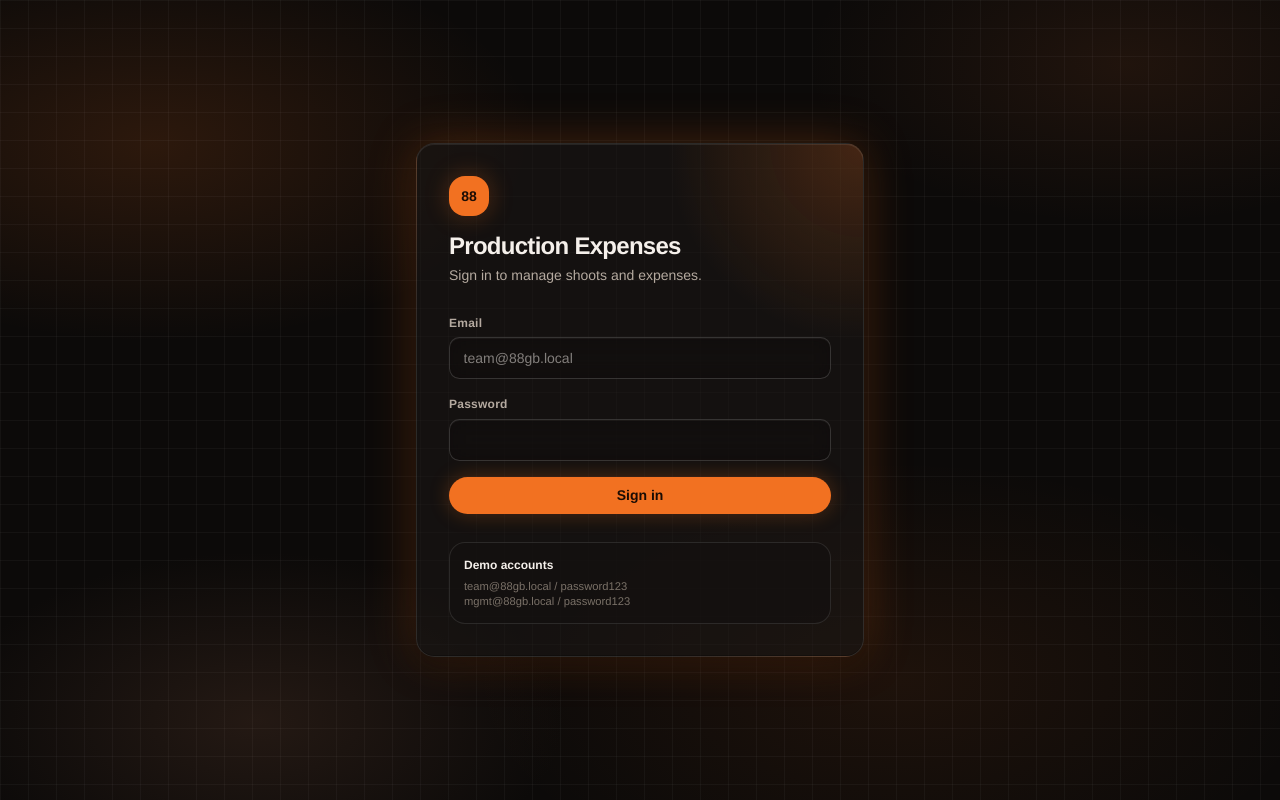
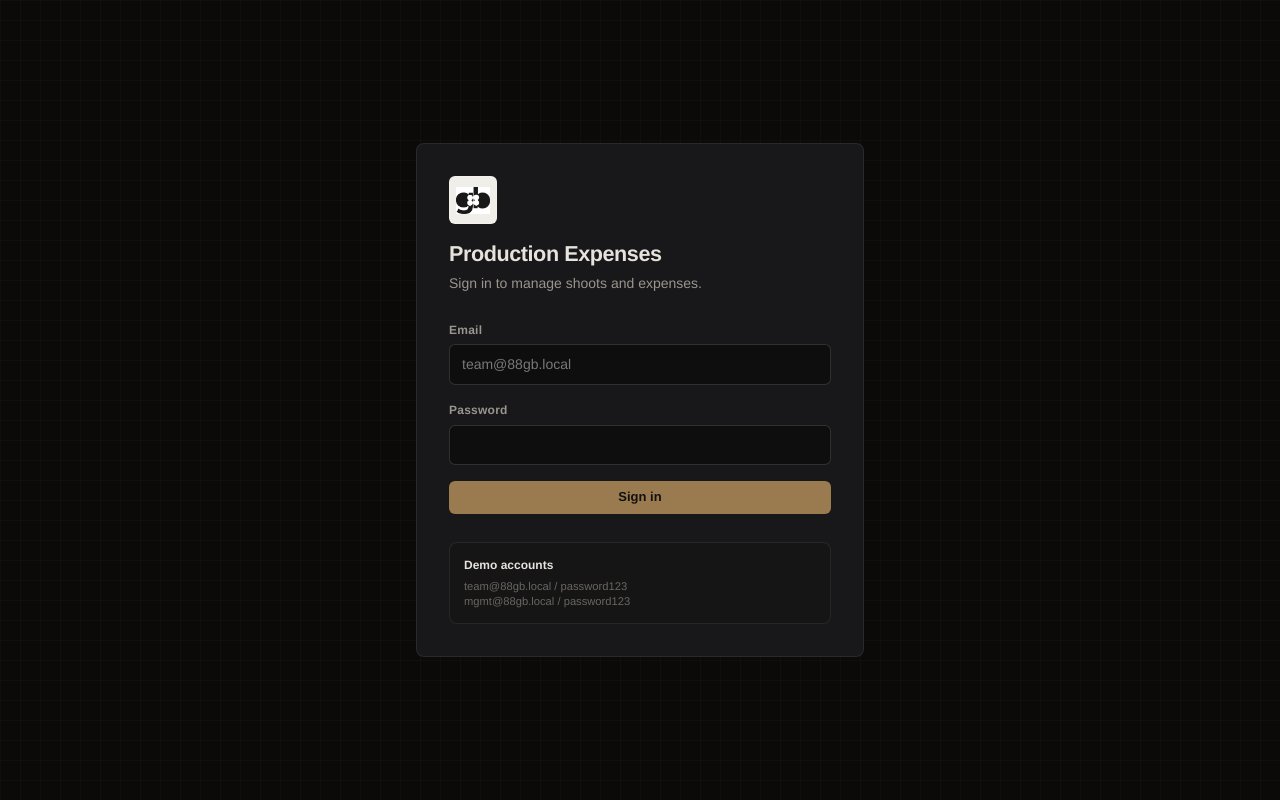
Before and after one commit to Britojaison/production_88gb, a Next.js app: page /login in a window 1280 px wide. Built offline with nearby package versions, Linux system fonts and the light colour scheme; no server answers.

Commit message:
Restyle chrome to quiet finance look and add 88GB mark
Use public/88gb-logo.png (renamed from 88GB Logo 1.png) on a light
plate in the sidebar and login. Drop orange glow/blur for charcoal
panels, warm gray type, and a muted bronze accent.

```diff
--- a/src/app/globals.css
+++ b/src/app/globals.css
@@ -1,48 +1,46 @@
 @import "tailwindcss";
 
 :root {
-  /* Dark warm finance — near-black brown + amber orange + glass */
-  --bg: #0c0a09;
-  --bg-elevated: rgb(20 17 16 / 0.72);
-  --surface: rgb(28 24 22 / 0.55);
-  --surface-raised: rgb(36 31 28 / 0.62);
-  --surface-hover: rgb(48 42 38 / 0.55);
-  --glass: rgb(255 255 255 / 0.04);
-  --glass-strong: rgb(255 255 255 / 0.07);
-  --ink: #f5f0eb;
-  --ink-muted: #b5aaa0;
-  --ink-faint: #7a7168;
-  --border: rgb(255 255 255 / 0.1);
-  --border-strong: rgb(255 255 255 / 0.16);
-  --accent: #f27121;
-  --accent-hover: #ff8538;
-  --accent-soft: rgb(242 113 33 / 0.18);
-  --accent-ink: #ffb078;
-  --accent-glow: rgb(242 113 33 / 0.28);
-  --focus: #f27121;
-  --danger-bg: rgb(220 60 70 / 0.18);
-  --danger-ink: #ff8a90;
-  --warn-bg: rgb(242 180 60 / 0.16);
-  --warn-ink: #f0c060;
-  --ok-bg: rgb(80 200 140 / 0.16);
-  --ok-ink: #6ed9a8;
-  --info-bg: rgb(100 160 220 / 0.16);
-  --info-ink: #8ec0ef;
+  /* Quiet production finance — charcoal canvas, warm gray type, bronze accent */
+  --bg: #0e0e0f;
+  --bg-elevated: #151516;
+  --surface: #18181a;
+  --surface-raised: #1e1e21;
+  --surface-hover: #252528;
+  --glass: rgb(255 255 255 / 0.03);
+  --glass-strong: rgb(255 255 255 / 0.05);
+  --ink: #e6e2dc;
+  --ink-muted: #9a958e;
+  --ink-faint: #6a6660;
+  --border: rgb(255 255 255 / 0.08);
+  --border-strong: rgb(255 255 255 / 0.14);
+  --accent: #9a7b4f;
+  --accent-hover: #b08d5c;
+  --accent-soft: rgb(154 123 79 / 0.14);
+  --accent-ink: #c4b08a;
+  --accent-glow: transparent;
+  --focus: #9a7b4f;
+  --danger-bg: rgb(120 72 76 / 0.22);
+  --danger-ink: #c49a9d;
+  --warn-bg: rgb(120 108 68 / 0.22);
+  --warn-ink: #c2b285;
+  --ok-bg: rgb(68 104 88 / 0.22);
+  --ok-ink: #96b5a4;
+  --info-bg: rgb(72 92 112 / 0.22);
+  --info-ink: #9aafc0;
   --sidebar-w: 4.25rem;
-  --radius: 1.15rem;
-  --radius-sm: 0.65rem;
-  --radius-pill: 999px;
-  --blur: 18px;
-  --blur-strong: 24px;
-  --shadow-sm:
-    0 1px 0 rgb(255 255 255 / 0.08) inset,
-    0 -1px 0 rgb(0 0 0 / 0.25) inset,
-    0 10px 28px rgb(0 0 0 / 0.35);
-  --shadow-glow: 0 0 48px var(--accent-glow);
+  --radius: 0.5rem;
+  --radius-sm: 0.375rem;
+  --radius-pill: 0.25rem;
+  --blur: 0px;
+  --blur-strong: 0px;
+  --shadow-sm: 0 1px 0 rgb(0 0 0 / 0.35);
+  --shadow-glow: none;
   --font-sans: Helvetica, "Helvetica Neue", Arial, sans-serif;
   --font-mono: Helvetica, "Helvetica Neue", Arial, sans-serif;
-  --grid-line: rgb(255 255 255 / 0.035);
-  --grid-size: 28px;
+  --grid-line: rgb(255 255 255 / 0.018);
+  --grid-size: 20px;
+  --on-accent: #121110;
 }
 
 @theme inline {
@@ -64,29 +62,19 @@
   html,
   body {
     min-height: 100%;
-    color: #f5f0eb;
-    background-color: #0c0a09; /* near-black — must win over any light fallback */
+    color: var(--ink);
+    background-color: #0e0e0f;
   }
 
   body {
     font-family: Helvetica, "Helvetica Neue", Arial, sans-serif;
     color: var(--ink);
     background-color: var(--bg);
-    /* Soft orbs + fine line grid behind glass panels */
+    /* Quiet fine grid only — no glow orbs */
     background-image:
       linear-gradient(var(--grid-line) 1px, transparent 1px),
-      linear-gradient(90deg, var(--grid-line) 1px, transparent 1px),
-      radial-gradient(ellipse 55% 45% at 12% 18%, rgb(242 113 33 / 0.14), transparent 55%),
-      radial-gradient(ellipse 50% 40% at 88% 8%, rgb(180 90 40 / 0.12), transparent 50%),
-      radial-gradient(ellipse 60% 50% at 70% 85%, rgb(242 113 33 / 0.08), transparent 55%),
-      radial-gradient(ellipse 40% 35% at 20% 90%, rgb(60 40 30 / 0.5), transparent 60%);
-    background-size:
-      var(--grid-size) var(--grid-size),
-      var(--grid-size) var(--grid-size),
-      auto,
-      auto,
-      auto,
-      auto;
+      linear-gradient(90deg, var(--grid-line) 1px, transparent 1px);
+    background-size: var(--grid-size) var(--grid-size);
     background-attachment: fixed;
   }
 
@@ -122,11 +110,9 @@
     padding: 1rem 0.65rem;
     background: var(--bg-elevated);
     border-right: 1px solid var(--border);
-    box-shadow: var(--shadow-sm);
-    -webkit-backdrop-filter: blur(var(--blur-strong)) saturate(1.2);
-    backdrop-filter: blur(var(--blur-strong)) saturate(1.2);
   }
 
+  /* Dark logo mark sits on a light plate against charcoal chrome */
   .app-sidebar-logo {
     display: flex;
     align-items: center;
@@ -134,14 +120,41 @@
     width: 2.5rem;
     height: 2.5rem;
     margin-bottom: 0.75rem;
-    border-radius: 0.85rem;
-    background: var(--accent);
-    color: #1a0c04;
-    font-size: 0.7rem;
-    font-weight: 800;
-    letter-spacing: -0.02em;
+    padding: 0.28rem;
+    border-radius: var(--radius-sm);
+    background: #f0eee9;
+    border: 1px solid rgb(255 255 255 / 0.12);
     text-decoration: none;
-    box-shadow: 0 0 24px var(--accent-glow);
+    overflow: hidden;
+    flex-shrink: 0;
+  }
+
+  .app-sidebar-logo img {
+    width: 100%;
+    height: 100%;
+    object-fit: contain;
+    display: block;
+  }
+
+  .brand-mark {
+    display: inline-flex;
+    align-items: center;
+    justify-content: center;
+    width: 3rem;
+    height: 3rem;
+    padding: 0.35rem;
+    border-radius: var(--radius-sm);
+    background: #f0eee9;
+    border: 1px solid var(--border-strong);
+    overflow: hidden;
+    flex-shrink: 0;
+  }
+
+  .brand-mark img {
+    width: 100%;
+    height: 100%;
+    object-fit: contain;
+    display: block;
   }
 
   .sidebar-nav {
@@ -159,9 +172,9 @@
     justify-content: center;
     width: 2.65rem;
     height: 2.65rem;
-    border-radius: 0.9rem;
+    border-radius: var(--radius-sm);
     color: var(--ink-faint);
-    transition: color 0.15s ease, background 0.15s ease, box-shadow 0.15s ease;
+    transition: color 0.15s ease, background 0.15s ease;
   }
 
   .sidebar-link:hover {
@@ -170,9 +183,9 @@
   }
 
   .sidebar-link[data-active="true"] {
-    color: #1a0c04;
-    background: var(--accent);
-    box-shadow: 0 0 20px var(--accent-glow);
+    color: var(--accent-ink);
+    background: var(--accent-soft);
+    border: 1px solid rgb(154 123 79 / 0.35);
   }
 
   .app-main {
@@ -204,11 +217,8 @@
     justify-content: space-between;
     gap: 0.75rem;
     padding: 0.85rem 1.25rem;
-    background: rgb(12 10 9 / 0.45);
+    background: var(--bg);
     border-bottom: 1px solid var(--border);
-    box-shadow: 0 1px 0 rgb(255 255 255 / 0.05) inset;
-    -webkit-backdrop-filter: blur(var(--blur-strong)) saturate(1.25);
-    backdrop-filter: blur(var(--blur-strong)) saturate(1.25);
   }
 
   .topbar-search {
@@ -218,13 +228,10 @@
     display: flex;
     align-items: center;
     gap: 0.5rem;
-    padding: 0.55rem 0.95rem;
-    border-radius: var(--radius-pill);
-    background: var(--glass-strong);
+    padding: 0.5rem 0.85rem;
+    border-radius: var(--radius-sm);
+    background: var(--surface);
     border: 1px solid var(--border);
-    box-shadow: 0 1px 0 rgb(255 255 255 / 0.06) inset;
-    -webkit-backdrop-filter: blur(12px);
-    backdrop-filter: blur(12px);
   }
 
   .topbar-search input {
@@ -253,11 +260,12 @@
     justify-content: center;
     width: 2.25rem;
     height: 2.25rem;
-    border-radius: 999px;
-    background: linear-gradient(135deg, var(--accent), #c45a12);
-    color: #1a0c04;
+    border-radius: var(--radius-sm);
+    background: var(--surface-raised);
+    border: 1px solid var(--border-strong);
+    color: var(--ink-muted);
     font-size: 0.75rem;
-    font-weight: 700;
+    font-weight: 600;
   }
 
   .page-shell {
@@ -376,13 +384,10 @@
     display: flex;
     flex-direction: column;
     gap: 0.15rem;
-    padding: 0.55rem 0.65rem;
+    padding: 0.5rem 0.6rem;
     border-radius: var(--radius-sm);
-    background: var(--glass);
+    background: var(--surface-raised);
     border: 1px solid var(--border);
-    box-shadow: 0 1px 0 rgb(255 255 255 / 0.05) inset;
-    -webkit-backdrop-filter: blur(10px);
-    backdrop-filter: blur(10px);
   }
 
   .request-stat-value {
@@ -412,11 +417,11 @@
   }
 
   .page-title {
-    font-size: 1.5rem;
-    font-weight: 700;
-    letter-spacing: -0.03em;
+    font-size: 1.35rem;
+    font-weight: 650;
+    letter-spacing: -0.02em;
     color: var(--ink);
-    line-height: 1.2;
+    line-height: 1.25;
   }
 
   .page-lead {
@@ -431,30 +436,23 @@
     background: var(--surface);
     border: 1px solid var(--border);
     border-radius: var(--radius);
-    box-shadow: var(--shadow-sm);
-    -webkit-backdrop-filter: blur(var(--blur)) saturate(1.15);
-    backdrop-filter: blur(var(--blur)) saturate(1.15);
   }
 
   .panel-pad {
     padding: 1.15rem 1.25rem;
   }
 
+  /* Kept for call sites — same quiet panel, no glow */
   .panel-glow {
-    box-shadow: var(--shadow-sm), var(--shadow-glow);
-    background:
-      radial-gradient(ellipse 80% 70% at 100% 0%, rgb(242 113 33 / 0.22), transparent 55%),
-      var(--surface);
-    -webkit-backdrop-filter: blur(var(--blur-strong)) saturate(1.2);
-    backdrop-filter: blur(var(--blur-strong)) saturate(1.2);
+    background: var(--surface);
+    border: 1px solid var(--border);
+    border-radius: var(--radius);
   }
 
   .panel-dashed {
-    background: var(--glass);
+    background: var(--bg-elevated);
     border: 1px dashed var(--border-strong);
     border-radius: var(--radius);
-    -webkit-backdrop-filter: blur(10px);
-    backdrop-filter: blur(10px);
   }
 
   .field-label {
@@ -470,28 +468,25 @@
     width: 100%;
     border-radius: var(--radius-sm);
     border: 1px solid var(--border-strong);
-    background: rgb(12 10 9 / 0.45);
-    padding: 0.6rem 0.85rem;
+    background: var(--bg);
+    padding: 0.55rem 0.75rem;
     font-size: 0.875rem;
     color: var(--ink);
-    box-shadow: 0 1px 0 rgb(255 255 255 / 0.04) inset;
-    -webkit-backdrop-filter: blur(10px);
-    backdrop-filter: blur(10px);
     transition: border-color 0.15s ease, box-shadow 0.15s ease;
   }
 
   .field-input:hover {
-    border-color: rgb(242 113 33 / 0.35);
+    border-color: rgb(154 123 79 / 0.4);
   }
 
   .field-input:focus {
     outline: none;
     border-color: var(--accent);
-    box-shadow: 0 0 0 3px var(--accent-soft);
+    box-shadow: 0 0 0 2px var(--accent-soft);
   }
 
   .field-input option {
-    background: #1a1614;
+    background: #1a1a1c;
     color: var(--ink);
   }
 
@@ -500,17 +495,13 @@
     align-items: center;
     justify-content: center;
     gap: 0.35rem;
-    border-radius: var(--radius-pill);
-    padding: 0.55rem 1.1rem;
-    font-size: 0.875rem;
+    border-radius: var(--radius-sm);
+    padding: 0.45rem 0.9rem;
+    font-size: 0.8125rem;
     font-weight: 600;
     line-height: 1.25;
-    transition: background 0.15s ease, border-color 0.15s ease, opacity 0.15s ease,
-      transform 0.12s ease, box-shadow 0.15s ease;
-  }
-
-  .btn:active:not(:disabled) {
-    transform: translateY(1px);
+    transition: background 0.15s ease, border-color 0.15s ease, color 0.15s ease,
+      opacity 0.15s ease;
   }
 
   .btn:disabled {
@@ -519,44 +510,35 @@
   }
 
   .btn-primary {
-    background: #f27121;
     background: var(--accent);
-    color: #1a0c04;
+    color: var(--on-accent);
     border: 1px solid transparent;
-    box-shadow: 0 0 20px var(--accent-glow);
   }
 
   .btn-primary:hover:not(:disabled) {
-    background: #ff8538;
     background: var(--accent-hover);
   }
 
   .btn-secondary {
-    background: var(--glass-strong);
+    background: var(--surface-raised);
     color: var(--ink);
     border: 1px solid var(--border-strong);
-    box-shadow: 0 1px 0 rgb(255 255 255 / 0.06) inset;
-    -webkit-backdrop-filter: blur(12px);
-    backdrop-filter: blur(12px);
   }
 
   .btn-secondary:hover:not(:disabled) {
-    border-color: var(--accent);
+    border-color: rgb(154 123 79 / 0.45);
     color: var(--accent-ink);
-    background: rgb(242 113 33 / 0.12);
+    background: var(--surface-hover);
   }
 
   .filter-bar {
     display: grid;
     gap: 0.75rem;
-    padding: 1rem;
+    padding: 0.9rem;
     margin-bottom: 1.15rem;
     background: var(--surface);
     border: 1px solid var(--border);
     border-radius: var(--radius);
-    box-shadow: var(--shadow-sm);
-    -webkit-backdrop-filter: blur(var(--blur)) saturate(1.15);
-    backdrop-filter: blur(var(--blur)) saturate(1.15);
   }
 
   @media (min-width: 640px) {
@@ -577,9 +559,6 @@
     background: var(--surface);
     border: 1px solid var(--border);
     border-radius: var(--radius);
-    box-shadow: var(--shadow-sm);
-    -webkit-backdrop-filter: blur(var(--blur)) saturate(1.15);
-    backdrop-filter: blur(var(--blur)) saturate(1.15);
   }
 
   .data-table {
@@ -592,7 +571,7 @@
 
   .data-table thead {
     border-bottom: 1px solid var(--border);
-    background: rgb(12 10 9 / 0.35);
+    background: var(--bg-elevated);
   }
 
   .data-table th {
@@ -643,23 +622,24 @@
     align-items: center;
     max-width: 100%;
     border-radius: var(--radius-pill);
-    padding: 0.15rem 0.55rem;
+    padding: 0.1rem 0.4rem;
     font-size: 0.6875rem;
-    font-weight: 600;
-    color: var(--accent-ink);
-    background: var(--accent-soft);
-    border: 1px solid rgb(242 113 33 / 0.25);
+    font-weight: 500;
+    color: var(--ink-muted);
+    background: var(--surface-raised);
+    border: 1px solid var(--border);
   }
 
   .status-badge {
     display: inline-flex;
     align-items: center;
     border-radius: var(--radius-pill);
-    padding: 0.2rem 0.55rem;
-    font-size: 0.6875rem;
-    font-weight: 650;
-    letter-spacing: 0.02em;
-    line-height: 1.3;
+    padding: 0.12rem 0.4rem;
+    font-size: 0.625rem;
+    font-weight: 600;
+    letter-spacing: 0.03em;
+    text-transform: uppercase;
+    line-height: 1.35;
     white-space: nowrap;
   }
 
@@ -680,16 +660,12 @@
     background: var(--surface);
     border: 1px solid var(--border);
     border-radius: var(--radius);
-    box-shadow: var(--shadow-sm);
-    -webkit-backdrop-filter: blur(var(--blur)) saturate(1.15);
-    backdrop-filter: blur(var(--blur)) saturate(1.15);
-    transition: border-color 0.2s ease, box-shadow 0.2s ease, transform 0.2s ease;
+    transition: border-color 0.15s ease, background 0.15s ease;
   }
 
   .shoot-card:hover {
-    border-color: rgb(242 113 33 / 0.45);
-    box-shadow: var(--shadow-sm), 0 0 32px rgb(242 113 33 / 0.14);
-    transform: translateY(-2px);
+    border-color: var(--border-strong);
+    background: var(--surface-raised);
   }
 
   .shoot-card:focus-visible {
@@ -700,7 +676,7 @@
   .shoot-card-image {
     position: relative;
     aspect-ratio: 16 / 10;
-    background: #0a0807;
+    background: #121214;
     overflow: hidden;
   }
 
@@ -708,16 +684,8 @@
     content: "";
     position: absolute;
     inset: 0;
-    background: linear-gradient(to top, rgb(12 10 9 / 0.85), transparent 50%);
+    background: linear-gradient(to top, rgb(14 14 15 / 0.75), transparent 45%);
     pointer-events: none;
-  }
-
-  .shoot-card-image img {
-    transition: transform 0.35s ease;
-  }
-
-  .shoot-card:hover .shoot-card-image img {
-    transform: scale(1.04);
   }
 
   .mobile-nav-toggle {
@@ -775,36 +743,9 @@
 @media (prefers-reduced-motion: reduce) {
   .page-enter,
   .shoot-card,
-  .shoot-card-image img,
   .btn,
   .app-sidebar {
     animation: none !important;
     transition: none !important;
   }
-
-  .shoot-card:hover {
-    transform: none;
-  }
 }
-
-@media (prefers-reduced-transparency: reduce) {
-  .app-sidebar,
-  .app-topbar,
-  .panel,
-  .panel-glow,
-  .filter-bar,
-  .data-table-wrap,
-  .shoot-card,
-  .topbar-search,
-  .field-input,
-  .btn-secondary,
-  .request-stat {
-    -webkit-backdrop-filter: none;
-    backdrop-filter: none;
-    background: #1a1614;
-  }
-
-  .app-topbar {
-    background: #0c0a09;
-  }
-}
--- a/src/app/login/page.tsx
+++ b/src/app/login/page.tsx
@@ -1,3 +1,4 @@
+import Image from "next/image";
 import { redirect } from "next/navigation";
 import { LoginForm } from "@/components/LoginForm";
 import { getSession } from "@/lib/session";
@@ -12,16 +13,23 @@ export default async function LoginPage() {
 
   return (
     <main className="page-enter flex flex-1 items-center justify-center px-4 py-14">
-      <div className="panel panel-glow panel-pad w-full max-w-md !p-7 sm:!p-8">
-        <div className="mb-1 flex h-10 w-10 items-center justify-center rounded-2xl bg-[var(--accent)] text-sm font-extrabold text-[#1a0c04] shadow-[0_0_24px_var(--accent-glow)]">
-          88
+      <div className="panel panel-pad w-full max-w-md !p-7 sm:!p-8">
+        <div className="brand-mark">
+          <Image
+            src="/88gb-logo.png"
+            alt="88GB"
+            width={198}
+            height={156}
+            sizes="48px"
+            priority
+          />
         </div>
         <h1 className="page-title mt-4">Production Expenses</h1>
         <p className="page-lead">Sign in to manage shoots and expenses.</p>
         <div className="mt-7">
           <LoginForm />
         </div>
-        <div className="mt-7 rounded-2xl border border-[var(--border)] bg-[var(--bg-elevated)] p-3.5 text-xs text-[var(--ink-muted)]">
+        <div className="mt-7 rounded-[var(--radius)] border border-[var(--border)] bg-[var(--bg-elevated)] p-3.5 text-xs text-[var(--ink-muted)]">
           <p className="font-semibold text-[var(--ink)]">Demo accounts</p>
           <p className="mt-1.5 text-[0.7rem] text-[var(--ink-faint)]">
             team@88gb.local / password123
--- a/src/app/shoots/[id]/page.tsx
+++ b/src/app/shoots/[id]/page.tsx
@@ -102,7 +102,7 @@ export default async function ShootDetailPage({
                 {shoot.notes}
               </p>
             ) : null}
-            <div className="panel panel-glow mt-5 grid max-w-xl gap-4 p-4 sm:grid-cols-3">
+            <div className="panel mt-5 grid max-w-xl gap-4 p-4 sm:grid-cols-3">
               <div>
                 <p className="text-xs font-semibold uppercase tracking-wide text-[var(--ink-faint)]">
                   Spent
--- a/src/components/AppChrome.tsx
+++ b/src/components/AppChrome.tsx
@@ -1,5 +1,6 @@
 "use client";
 
+import Image from "next/image";
 import Link from "next/link";
 import { usePathname } from "next/navigation";
 import { useState, type ReactNode } from "react";
@@ -151,7 +152,14 @@ export function AppChrome({
 
       <aside className="app-sidebar" aria-label="Main navigation">
         <Link href={home} className="app-sidebar-logo" title="88GB Expenses">
-          88
+          <Image
+            src="/88gb-logo.png"
+            alt="88GB"
+            width={198}
+            height={156}
+            sizes="40px"
+            priority
+          />
         </Link>
         <nav className="sidebar-nav">
           {items.map((item) => {
```
Also changed, not shown: src/lib/format.ts (+4 -4 lines), public/88gb-logo.png (added).
